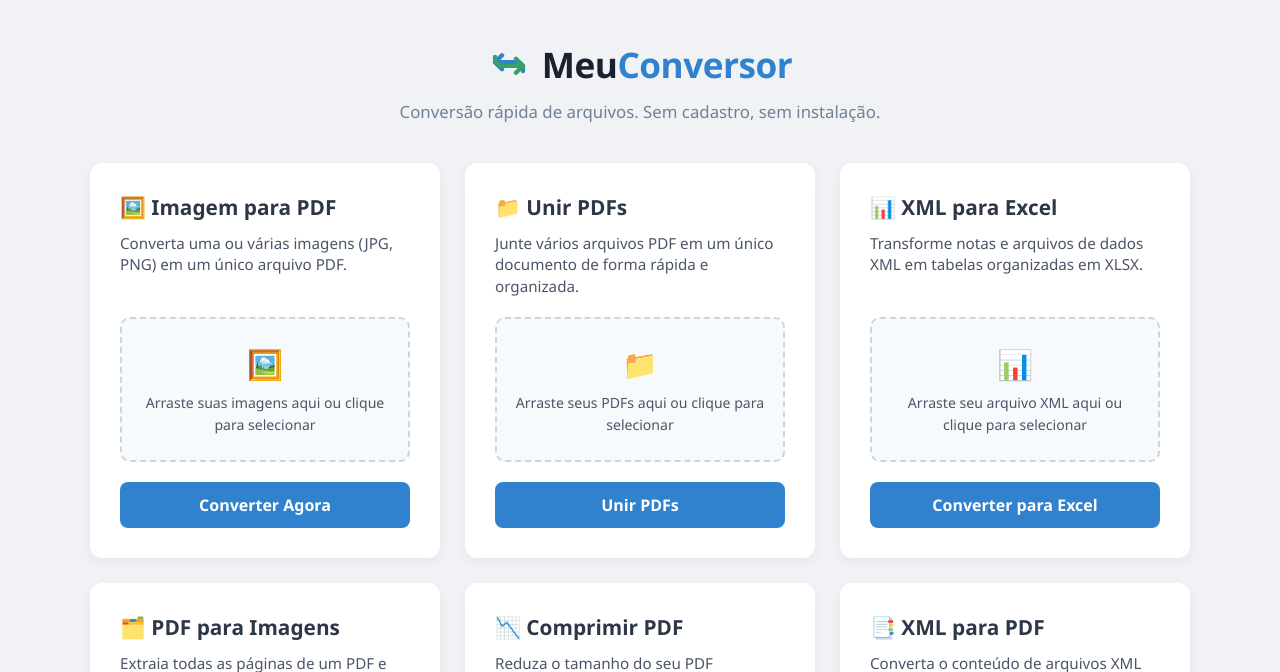
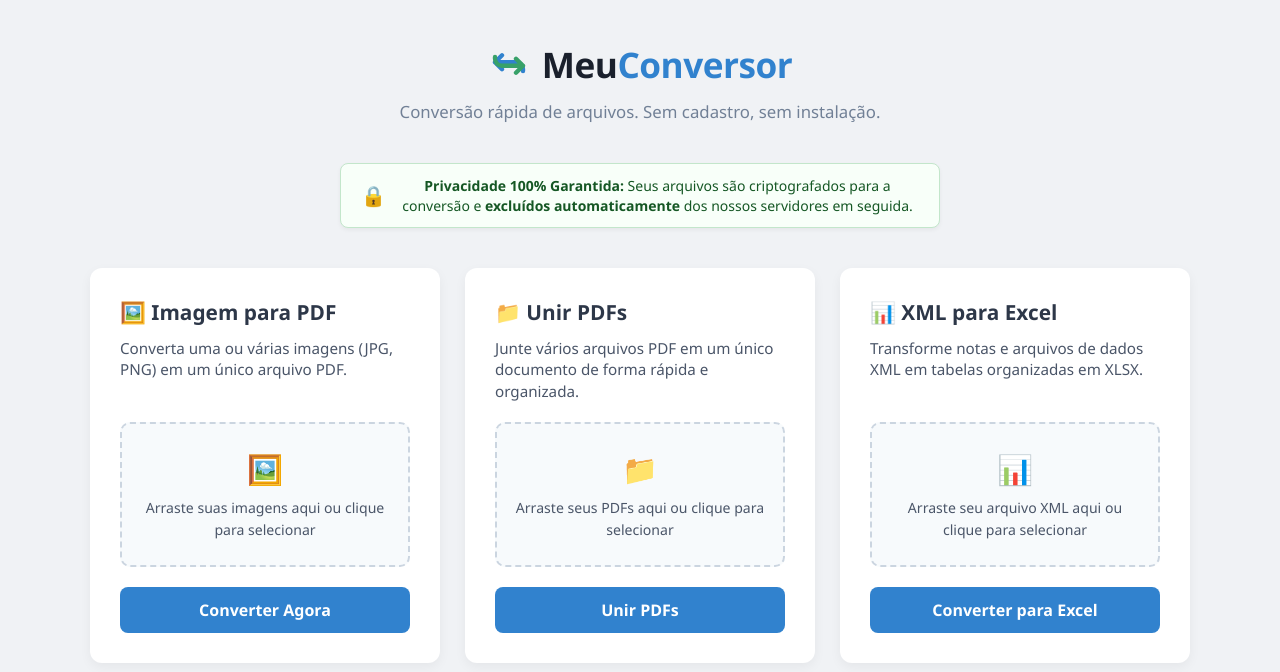
Before and after one commit to rodcon1/meu-conversor, a Flask app: page / in a window 1280 px wide. Shown: the top 672 px of the page. Run offline with Flask 3, Linux system fonts and the light colour scheme.

Commit message:
Add privacy guarantee section to index.html
Added a privacy guarantee section with a security badge.

```diff
--- a/templates/index.html
+++ b/templates/index.html
@@ -285,6 +285,12 @@
             Conversão rápida de arquivos. Sem cadastro, sem instalação.
         </p>
     </header>
+
+    <!-- Selo de Segurança / Privacidade -->
+    <div style="margin: 0 auto 40px; max-width: 600px; background-color: #f8fff9; border: 1px solid #c3e6cb; border-radius: 8px; padding: 12px 20px; text-align: center; font-size: 14px; color: #155724; display: flex; align-items: center; justify-content: center; gap: 10px; box-shadow: 0 2px 4px rgba(0,0,0,0.05);">
+        <span style="font-size: 20px;">🔒</span>
+        <span style="line-height: 1.4;"><strong>Privacidade 100% Garantida:</strong> Seus arquivos são criptografados para a conversão e <strong>excluídos automaticamente</strong> dos nossos servidores em seguida.</span>
+    </div>
 
     <div class="container">
 
```
